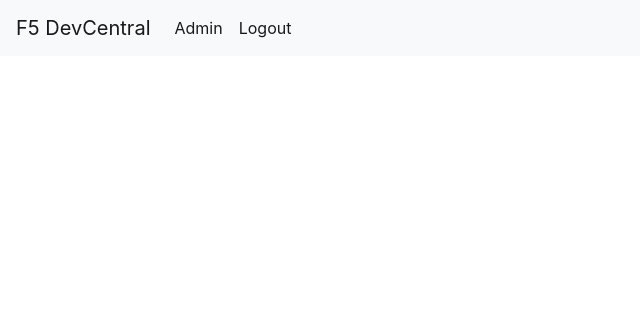
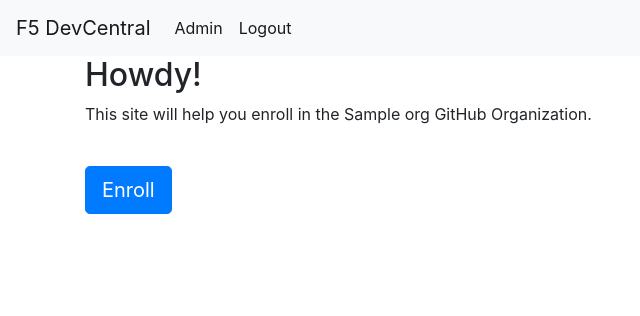
Before and after one commit to f5devcentral/fdc_org_mgmt, a Flask app: template app/templates/index.j2 in a window 1280 px wide. Shown: the top 316 px of the page, without its empty margins (0-640 px from the left). Run offline with Flask 2, Linux system fonts and the light colour scheme; the template is opened without the code that fills it: most values are stand-ins (such as "Sample title", 1, 10 or a date in 2020); parts of the project's set-up code (start-up, migrations or seed data) failed here and were passed over; some libraries are stand-ins or nearby versions.

Commit message:
Move enrollment to a dedicated route Fixes #21

```diff
--- a/app/app.py
+++ b/app/app.py
@@ -14,6 +14,32 @@ import json
 app = Flask(__name__)
 # Load configuration
 app.config.from_object(app_config)
+
+
+def add_org_member(access_token, username):
+    """
+    Add a user to the GitHub Organization
+
+    Parameters
+    ----------
+    access_token: string
+        GitHub installation access token
+    username: string
+        GitHub username
+
+    Returns
+    -------
+    string
+        invite state
+    """
+    headers = {
+        "Authorization": "Token {}".format(access_token),
+        "Accept": "application/vnd.github.v3+json"
+    }
+    resp = requests.put("https://api.github.com/orgs/{}/memberships/{}".format(app_config.GITHUB_ORG, username),
+                        headers=headers)
+    assert resp.ok
+    return resp.json()["state"]
 
 
 def create_jwt(app_id):
@@ -43,6 +69,41 @@ def create_jwt(app_id):
 
     return jwt.encode(
         payload, app_config.GITHUB_APP_KEY, algorithm='RS256')
+
+
+def enroll_user(email, gh_username):
+    # Create JWT Token for installation authentication
+    gh_jwt = create_jwt(app_config.GITHUB_APP_ID)
+
+    # Get Access Token
+    gh_access_token = get_access_token(
+        app_config.GITHUB_INSTALLATION_ID, gh_jwt, '{"members": "write"}')
+
+    # State for Jinja2 to change UI
+    # valid states are:
+    #   - existing
+    #   - enrolling
+    #   - error
+    enrollment_state = None
+
+    # Add user to organization
+    if(is_org_member(gh_access_token, gh_username)):
+        # User is already a member of the GitHub Org
+        enrollment_state = "existing"
+    else:
+        # User is not a member of the GitHub Org
+        resp = add_org_member(gh_access_token, gh_username)
+
+        if(resp == "pending"):
+            # Invitation status is pending, so invitation should be available to the user
+            # add user mapping
+            mapping = store_user_mapping(email, gh_username)
+            enrollment_state = "enrolling"
+        else:
+            # Unknown invitation status
+            enrollment_state = "error"
+
+    return enrollment_state
 
 
 def get_access_token(installation_id, gh_jwt, permissions):
@@ -76,30 +137,68 @@ def get_access_token(installation_id, gh_jwt, permissions):
     return (resp.json()["token"])
 
 
-def add_org_member(access_token, username):
+def get_azure_user(az):
     """
-    Add a user to the GitHub Organization
+    Get user data from Azure Active Directory
 
     Parameters
     ----------
-    access_token: string
-        GitHub installation access token
-    username: string
-        GitHub username
+    az: object
+        flask-dance Azure object
 
     Returns
     -------
     string
-        invite state
+        Azure AD email address
     """
-    headers = {
-        "Authorization": "Token {}".format(access_token),
-        "Accept": "application/vnd.github.v3+json"
-    }
-    resp = requests.put("https://api.github.com/orgs/{}/memberships/{}".format(app_config.GITHUB_ORG, username),
-                        headers=headers)
-    assert resp.ok
-    return resp.json()["state"]
+
+    azure_resp = azure.get("/v1.0/me")
+    assert azure_resp.ok
+    return azure_resp.json()["userPrincipalName"]
+
+
+def get_github_user(gh):
+    """
+    Get user data from GitHub
+
+    Parameters
+    ----------
+    gh: object
+        flask-dance GitHub object
+
+    Returns
+    -------
+    string
+        GitHub username
+    """
+    github_resp = github.get("/user")
+    assert github_resp.ok
+    return github_resp.json()["login"]
+
+
+def is_enrolled(email):
+    """
+    Checks if the user exists in the mapping file
+
+    Parameters
+    ----------
+    email: string
+        Azure AD email address
+
+    Returns
+    -------
+    boolean
+        If the user exists in the mapping file
+    """
+    with open(app_config.USER_MAPPING_FILE_PATH, "r") as openfile:
+        json_object = json.load(openfile)
+
+    user_exists = False
+    for user in json_object["users"]:
+        if email.lower() in user:
+            user_exists = True
+
+    return user_exists
 
 
 def is_org_member(access_token, username):
@@ -155,10 +254,7 @@ def store_user_mapping(email, username):
 
     user_obj = {email.lower(): {"username": username.lower()}}
     # add the user mapping if not already present
-    user_exists = False
-    for user in json_object["users"]:
-        if email.lower() in user:
-            user_exists = True
+    user_exists = is_enrolled(email)
 
     if not user_exists:
         json_object["users"].append(user_obj)
@@ -195,63 +291,39 @@ def index():
     if not github.authorized:
         return redirect(url_for("github.login"))
 
-    # Get email address
-    try:
-        azure_resp = azure.get("/v1.0/me")
-        assert azure_resp.ok
-        email = azure_resp.json()["userPrincipalName"]
-    except TokenExpiredError:
-        return redirect(url_for("azure.login"))
-
-    # Get GitHub username
-    try:
-        github_resp = github.get("/user")
-        assert github_resp.ok
-        login = github_resp.json()["login"]
-    except TokenExpiredError:
-        return redirect(url_for("github.login"))
-
-    # Create JWT Token for installation authentication
-    gh_jwt = create_jwt(app_config.GITHUB_APP_ID)
-
-    # Get Access Token
-    gh_access_token = get_access_token(
-        app_config.GITHUB_INSTALLATION_ID, gh_jwt, '{"members": "write"}')
-
-    gh_member = is_org_member(gh_access_token, login)
-
-    # State for Jinja2 to change UI
-    # valid states are:
-    #   - existing
-    #   - enrolling
-    #   - error
-    enrollment_state = None
-
-    # Add user to organization
-    if(gh_member):
-        # User is already a member of the GitHub Org
-        enrollment_state = "existing"
-    else:
-        # User is not a member of the GitHub Org
-        resp = add_org_member(gh_access_token, login)
-
-        if(resp == "pending"):
-            # Invitation status is pending, so invitation should be available to the user
-            # add user mapping
-            mapping = store_user_mapping(email, login)
-            enrollment_state = "enrolling"
-        else:
-            # Unknown invitation status
-            enrollment_state = "error"
-
-    # return payload
-    return render_template("index.j2", enrollment_state=enrollment_state, email=email, org=app_config.GITHUB_ORG, login=login)
+    return render_template("index.j2", user_exists=is_enrolled(get_azure_user(azure)), org=app_config.GITHUB_ORG)
 
 
 if __name__ == "__main__":
     app.run()
 
 
+@app.route("/enroll")
+def enroll():
+    # Ensure the user is authenticated against Azure and GitHub
+    if not azure.authorized:
+        return redirect(url_for("azure.login"))
+    if not github.authorized:
+        return redirect(url_for("github.login"))
+
+    # Get email address
+    try:
+        email = get_azure_user(azure)
+    except TokenExpiredError:
+        return redirect(url_for("azure.login"))
+
+    # Get GitHub username
+    try:
+        get_github_user(github)
+    except TokenExpiredError:
+        return redirect(url_for("github.login"))
+
+    enrollment_state = enroll_user(email, gh_username)
+
+    # return payload
+    return render_template("enroll.j2", enrollment_state=enrollment_state, email=email, org=app_config.GITHUB_ORG, login=login)
+
+
 @app.route("/logout")
 def logout():
     session.clear()
--- a/app/templates/index.j2
+++ b/app/templates/index.j2
@@ -1,21 +1,16 @@
 {% extends 'base.j2' %}
 
 {% block content %}
-    {% if enrollment_state == "enrolling" %}
-        <div class="alert alert-success" role="alert">
-            <h4 class="alert-heading">Enrollment Successful</h4>
-            <p>{{ email }}, you are now enrolled into the {{ org }} organization with GitHub username {{ login }}. <br />
-            An invitation has been sent to the email address associated with your GitHub account.</p>
+    <h2>Howdy!</h2>
+    <p>This site will help you enroll in the {{ org }} GitHub Organization. </p>
+    {% if not user_exists %}
+    <br />
+    <a class="btn btn-primary btn-lg" href="/enroll" role="button">Enroll</a>
+    {% else %}
+    <div class="alert alert-success" role="alert">
+            <h4 class="alert-heading">Already Enrollment</h4>
+            <p>You are already enrolled in the {{ org }} organization. <br />
+            If you have not accepted the invitation, please check the email address associated with your GitHub account.</p>
         </div>
-        {% elif enrollment_state == "existing" %}
-        <div class="alert alert-warning" role="alert">
-            <h4 class="alert-heading">User Already an Organization Member</h4>
-            <p>{{ email }}, you are already enrolled in the {{ org }} organization with GitHub username {{ login }}.</p>
-        </div>
-        {% elif enrollment_state == "error" %}
-        <div class="alert alert-danger" role="alert">
-            <h4 class="alert-heading">Enrollment Error</h4>
-            <p>{{ email }}, there was an error while enrolling in the {{ org }} organization with GitHub username {{ login }}.</p>
-        </div>
-        {% endif %}
+    {% endif %}
 {% endblock %}
```
Also changed, not shown: app/templates/enroll.j2 (added, +21 -0 lines).
